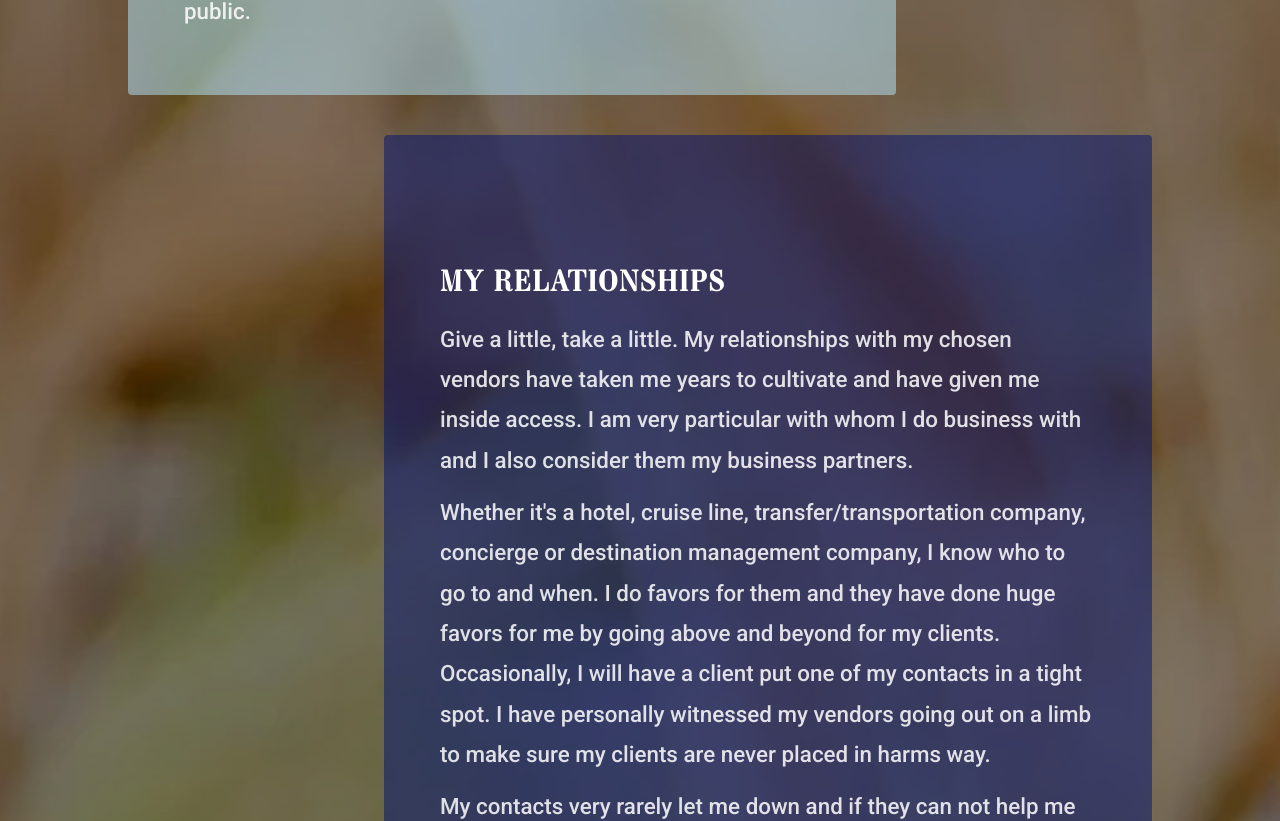
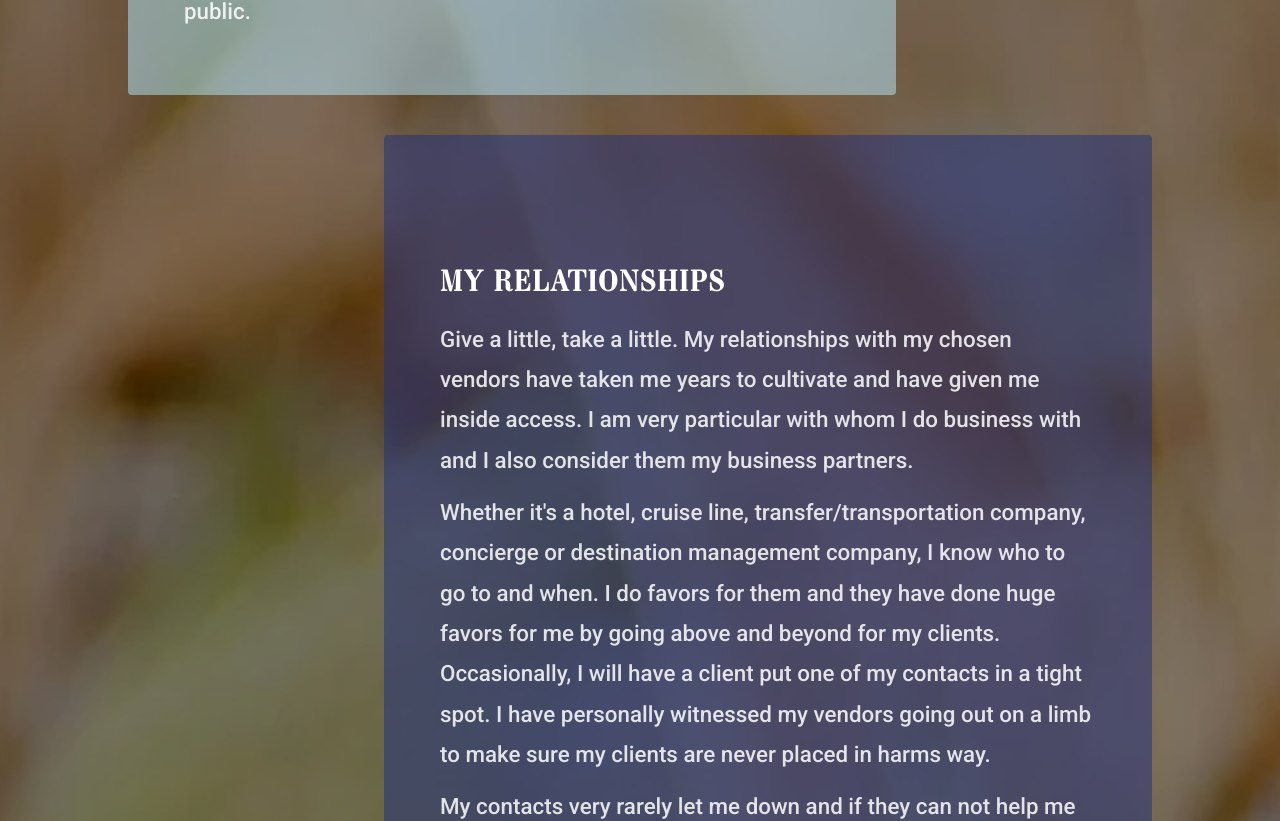
Before and after one commit to destinationsbygeorge/destinationsbygeorge.github.io, a React (Vite) app: page / in a window 1280 px wide. Shown: the part 3068-3889 px from the top of the page. Built offline with nearby package versions, Linux system fonts and the light colour scheme; a web font is replaced by a local one.

Commit message:
Updated blue color
- Updated royal blue color

```diff
--- a/src/index.css
+++ b/src/index.css
@@ -69,7 +69,7 @@ p {
   font-weight: 450;
   -webkit-font-smoothing: antialiased;
   -moz-osx-font-smoothing: grayscale;
-  --royalBlue: rgb(0, 17, 113);
+  --royalBlue: rgb(33, 47, 125);
   --lightBlue: rgb(184, 234, 255);
   --primaryTextColor: #fabf00;
   --secondaryTextColor: #fffaf1;
```
